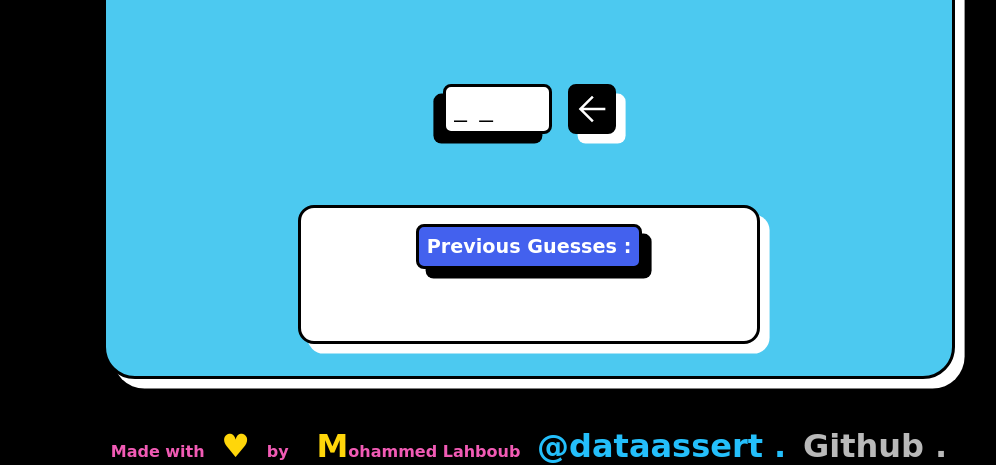
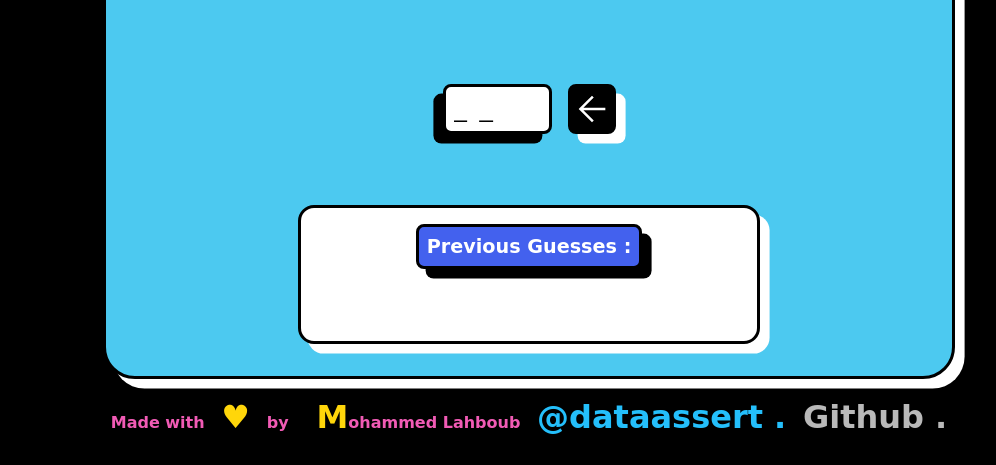
Before and after one commit to mohammedlahboub/Guess-The-Number, a plain HTML site: page index.html in a window 1280 px wide. Shown: the part 407-872 px from the top of the page, without its empty margins (111-1107 px from the left). After the commit the page ends 843 px from the top, so only its background shows below. Drawn offline with Linux system fonts and the light colour scheme; a web font is replaced by a local one.

Commit message:
Just fixing

```diff
--- a/Styles/style.css
+++ b/Styles/style.css
@@ -7,7 +7,7 @@ body{
     background-color: #000;
 
     display: flex;
-    gap: 3rem;
+    gap: 1.2rem;
     flex-direction: column;
     align-items: center;
     justify-content: center;
```
